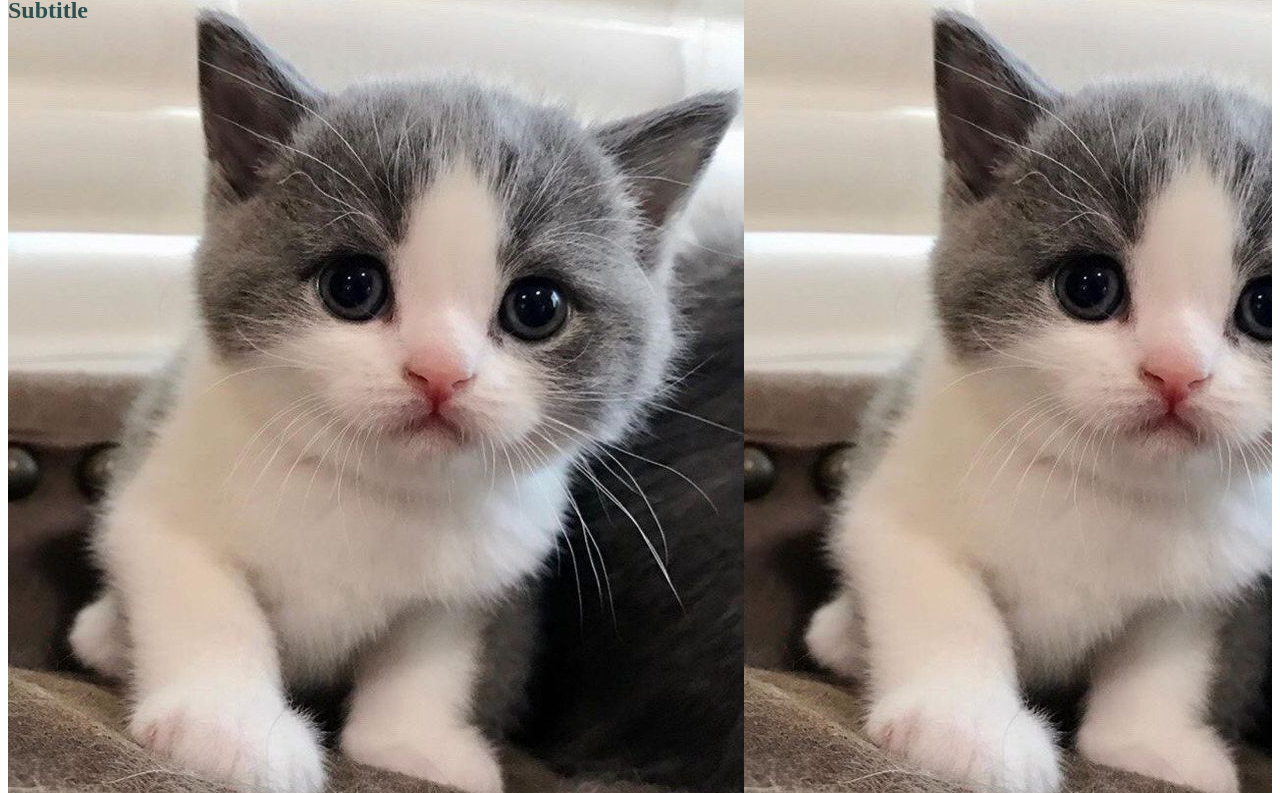
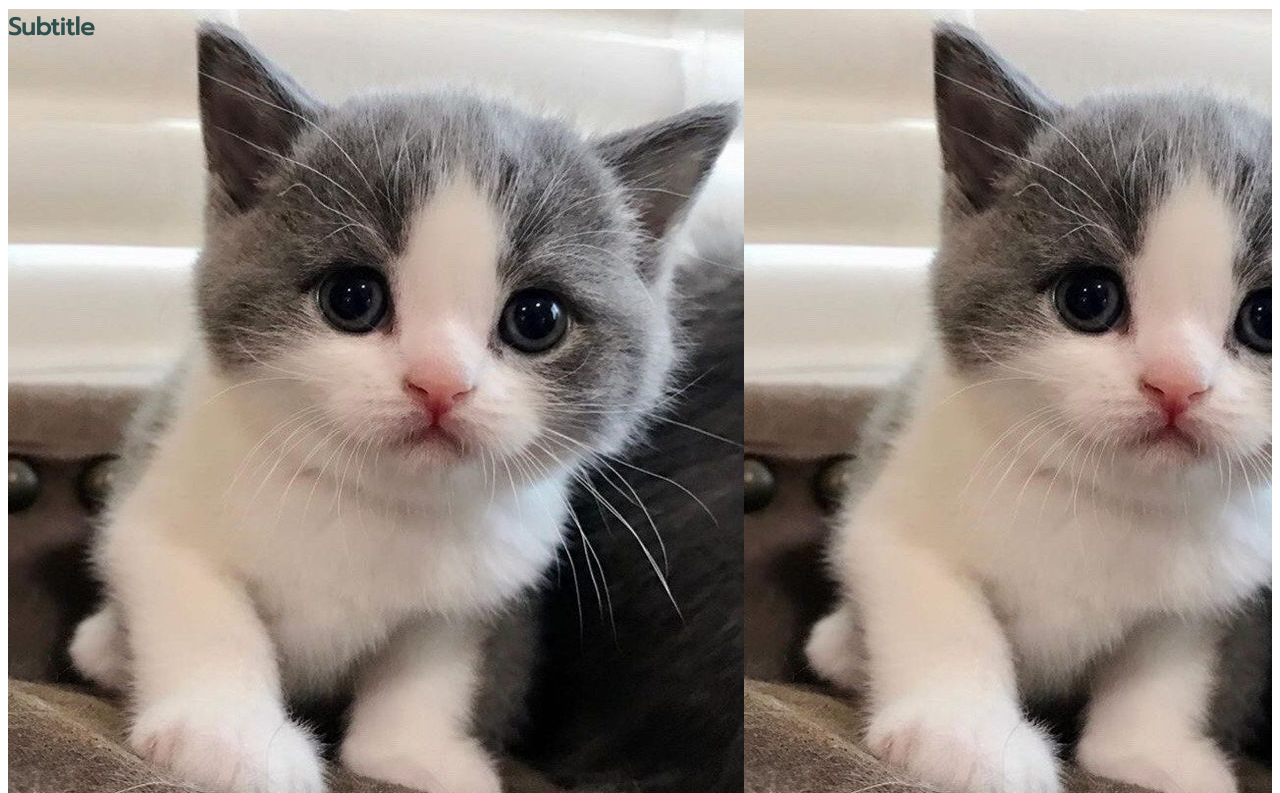
Before and after one commit to soulle/webpack-demo, a website built with webpack: page src/index.html in a window 1280 px wide. Shown: the part 83-876 px from the top of the page. Built offline with nearby package versions, Linux system fonts and the light colour scheme.

Commit message:
add fonts

```diff
--- a/src/styles/_global.scss
+++ b/src/styles/_global.scss
@@ -1,5 +1,9 @@
 $primaryColor: darkcyan;
 $secondaryColor: darkslategray;
+
+html {
+    font-family: generalFont;
+}
 
 h1 {
     color: $primaryColor;
--- /dev/null
+++ b/src/styles/fonts.scss
@@ -0,0 +1,4 @@
+@font-face {
+    font-family: generalFont;
+    src: url('../fonts/Prompt-Regular.ttf') format('truetype');
+}
--- a/src/styles/index.scss
+++ b/src/styles/index.scss
@@ -1 +1,2 @@
 @use 'global';
+@use 'fonts';
--- a/webpack.config.js
+++ b/webpack.config.js
@@ -54,6 +54,10 @@ module.exports = {
         test: /\.(png|svg|jpg|jpeg|gif)$/i,
         type: "asset/resource",
       },
+      {
+        test: /\.(woff|woff2|eot|ttf|otf)$/i,
+        type: "asset/resource",
+      },
     ],
   },
 };
```
Also changed, not shown: src/fonts/Prompt-Regular.ttf (added).
